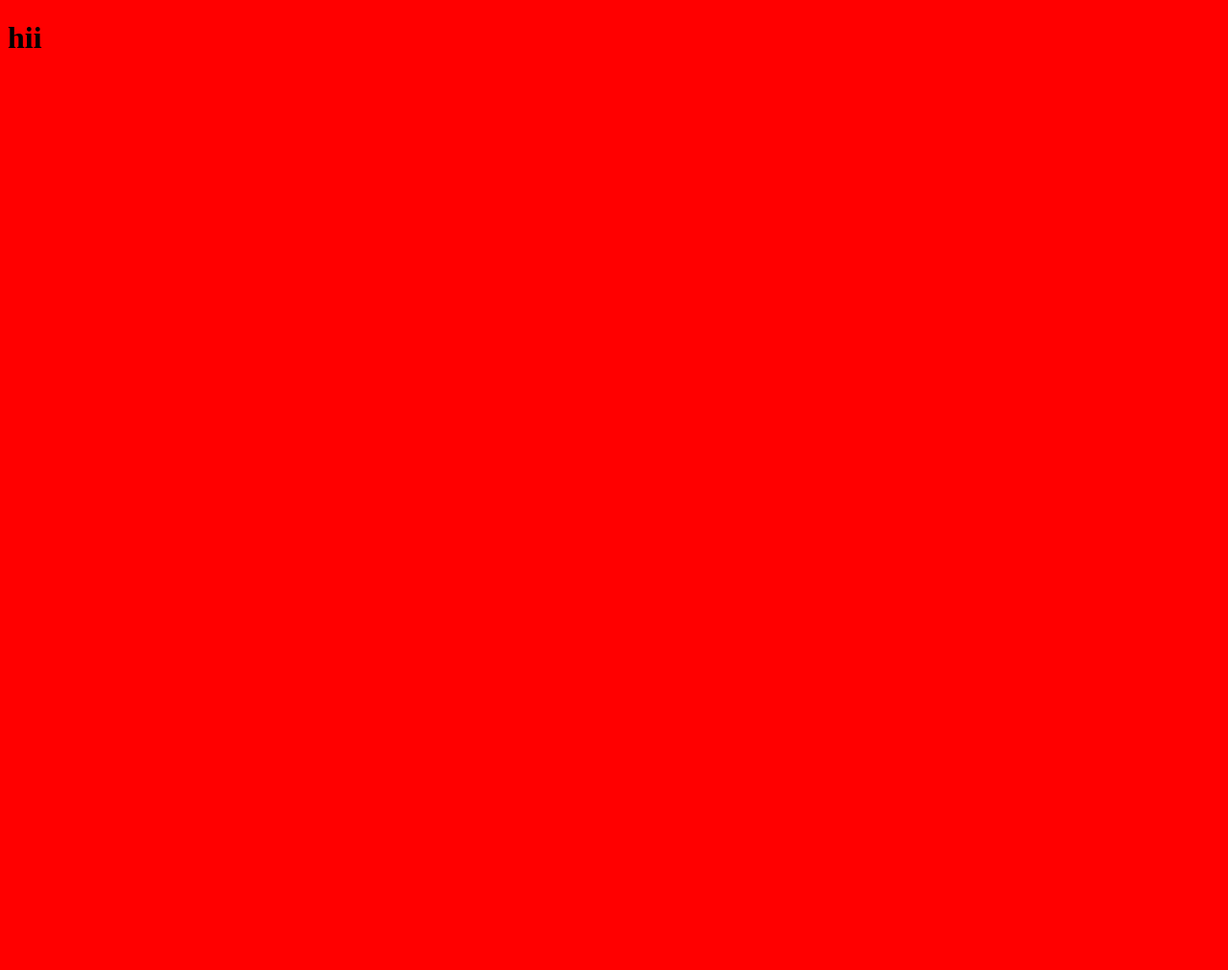
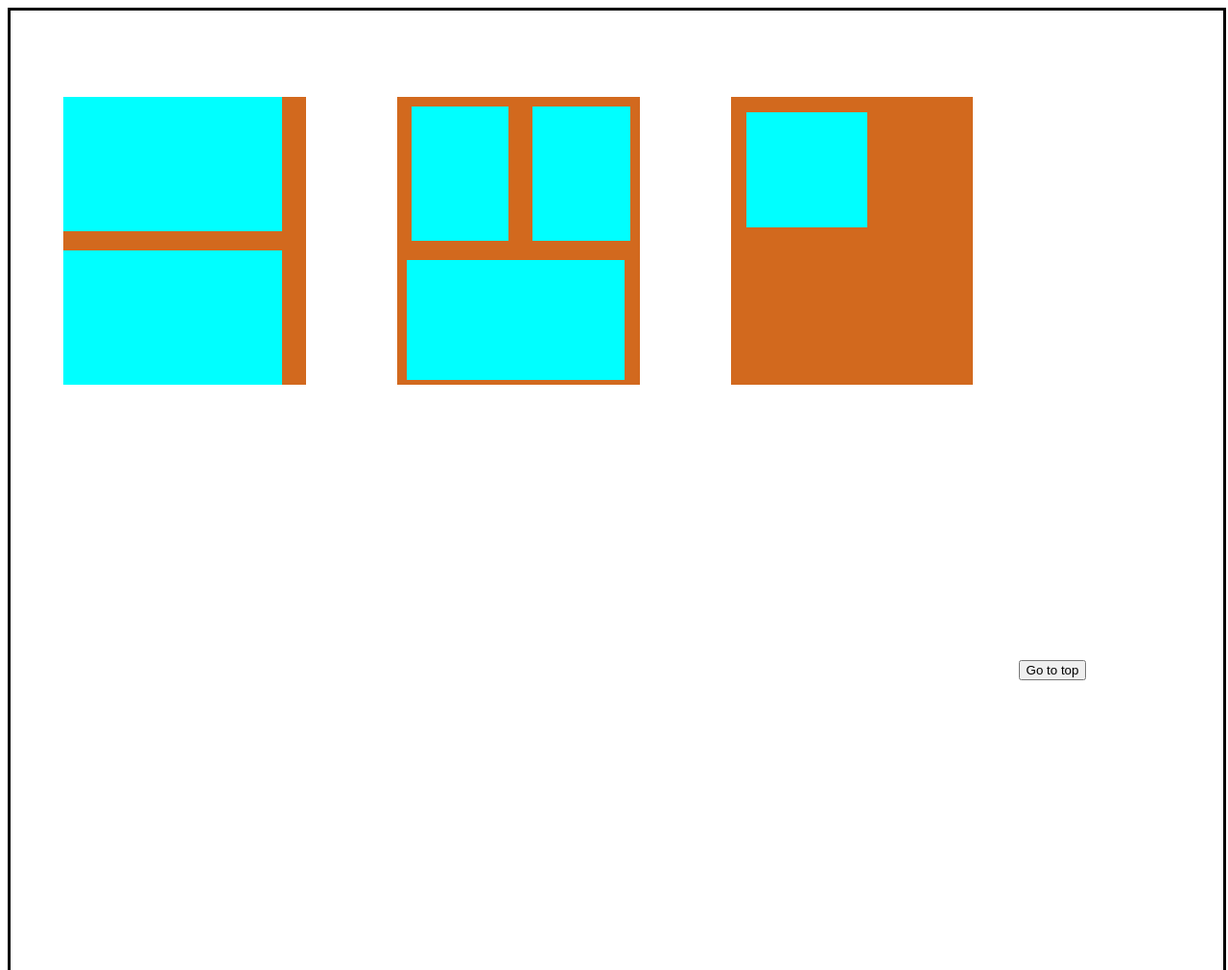
Before and after one commit to Mohitkr25/testwalkover, a plain HTML site: page test.html in a window 1280 px wide. Shown: the top 1011 px of the page at 96% size. Before the commit the page ends 800 px from the top, so only its background shows below. Drawn offline with Linux system fonts and the light colour scheme.

Commit message:
assignment

```diff
--- a/test.html
+++ b/test.html
@@ -7,18 +7,117 @@
     <title>Document</title>
 
     <style>
-        .container{
-            background-color: red;
-        }
-        body{
-            background-color: red;
-        }
+    .container{
+        width: 100%;
+       height: 900px;
+       padding: 50px 0;
+       border: 3px solid black;
+
+       overflow: hidden;
+
+    }
+    .container ul{
+        margin: 0;
+        padding: 0;
+    }
+    .container ul li{
+        list-style: none;
+        float: left;
+        width: 20%;
+        height: 300px;
+        margin: 40px 40px 0px 55px;
+        background: chocolate;
+    }
+
+    .contentone{
+        width: fit-content;
+        height: 400px;
+        margin: 0 auto;
+        background: chocolate;
+        border: 1px solid black;
+
+    }
+
+    .fixbtm{
+        position: fixed;
+        width: 180px;
+        height: 45px;
+        line-height: 45px;
+        bottom: 10%;
+        right: 3%;
+
+    }
+    .b1{
+        width: 90%;
+        height: 140px;
+        background: cyan;
+        margin-bottom: 20px;
+    }
+    .b2{
+        width: 90%;
+        height: 140px;
+        background: cyan;
+    }
+    .b3{
+        width: 90%;
+        height: 140px;
+        background: cyan;
+        margin: 10px;
+        margin-left: 15px;
+    }
+    .b4{
+        width: 90%;
+        height: 125px;
+        background: cyan;
+        margin-bottom: 23px;
+        margin-left: 10px;
+        margin-top: 10px;
+    }
+    .b5{
+        width: 50%;
+        height: 120px;
+        background: cyan;
+       margin: 1em;
+       background-color: cyan;
+    }
+    .conta{
+        display: flex;
+    }
+    @media screen and (min-width: 769px){
+	 .conatiner{
+         flex-direction: row;
+     }
+}
     </style>
 </head>
 <body>
-    <h1>hii</h1>
+
+
     <div class="container">
+        <ul>
+            <li>
+                <div class="b1"></div>
+                <div class="b2"></div>
+            </li>
+            <li>
+                <div class="conta">
 
+                    <div class="b3"></div>
+                    <div class="b3"></div>
+                </div>
+                <div class="b4">
+
+                </div>
+            </li>
+            <li class="ex">
+                <div class="b5">
+
+                </div>
+            </li>
+        </ul>
+        <div class="fixbtm">
+            <button>Go to top</button>
+        </div>
     </div>
 </body>
 </html>
```
